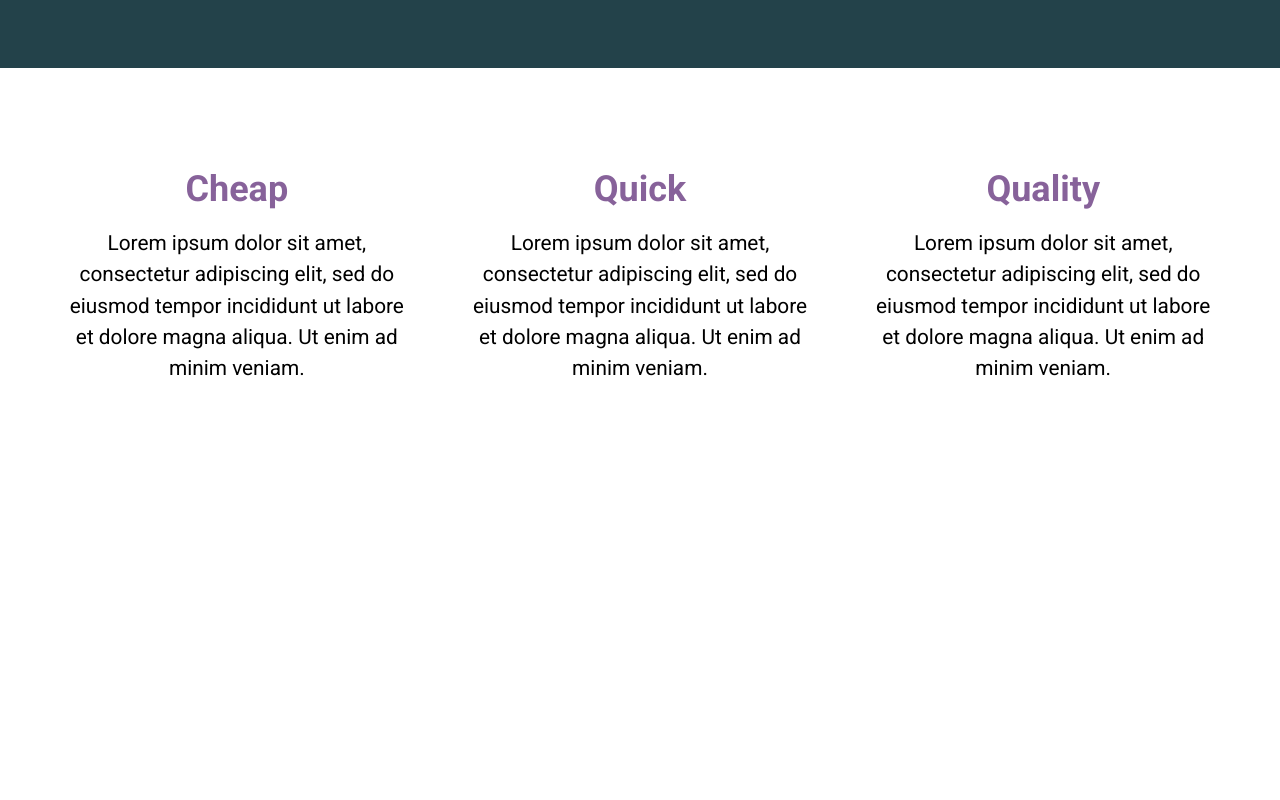
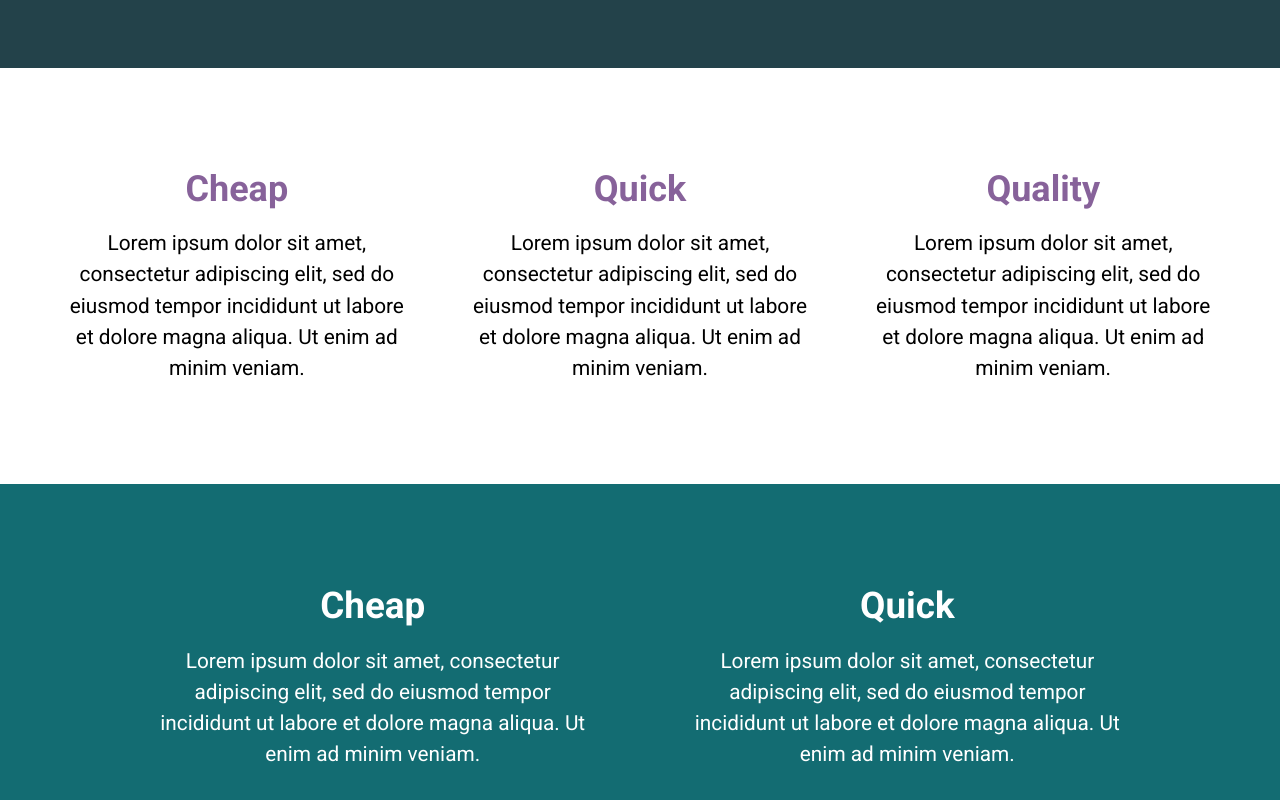
Before and after one commit to Alcamara/React-CRL-Challenge4, a React (Create React App) app: page / in a window 1280 px wide. Shown: the part 677-1477 px from the top of the page. Before the commit the page ends 1161 px from the top, so only its background shows below. Built offline with nearby package versions, Linux system fonts and the light colour scheme.

Commit message:
added MoreBenefits components

```diff
--- a/src/Components/App/App.js
+++ b/src/Components/App/App.js
@@ -1,12 +1,14 @@
 import "./App.css";
 import { Header } from "../Header/Header";
 import { Benefits } from "../Benefits/Benefits";
+import { MoreBenefits } from "../MoreBenefits/MoreBenefits";
 
 function App() {
   return (
     <div className="App">
       <Header />
       <Benefits />
+      <MoreBenefits />
     </div>
   );
 }
--- /dev/null
+++ b/src/Components/MoreBenefits/MoreBenefits.css
@@ -0,0 +1,27 @@
+.more-benefits {
+  color: white;
+  background-color: #136c72;
+  padding: 100px;
+}
+
+.more-benfits--container {
+  text-align: center;
+  width: 90%;
+  margin: 0 auto;
+  display: flex;
+  justify-content: space-between;
+}
+
+.container__item {
+  width: 45%;
+}
+
+.container__item h3 {
+  font-size: 2.3rem;
+  margin-bottom: 0.5em;
+}
+
+.container__item p {
+  font-size: 1.3rem;
+  line-height: 1.5;
+}
--- /dev/null
+++ b/src/Components/MoreBenefits/MoreBenefits.js
@@ -0,0 +1,26 @@
+import "./MoreBenefits.css";
+
+export function MoreBenefits() {
+  return (
+    <section className="more-benefits">
+      <div className="more-benfits--container">
+        <div className="container__item">
+          <h3>Cheap</h3>
+          <p>
+            Lorem ipsum dolor sit amet, consectetur adipiscing elit, sed do
+            eiusmod tempor incididunt ut labore et dolore magna aliqua. Ut enim
+            ad minim veniam.
+          </p>
+        </div>
+        <div className="container__item">
+          <h3>Quick</h3>
+          <p>
+            Lorem ipsum dolor sit amet, consectetur adipiscing elit, sed do
+            eiusmod tempor incididunt ut labore et dolore magna aliqua. Ut enim
+            ad minim veniam.
+          </p>
+        </div>
+      </div>
+    </section>
+  );
+}
```
